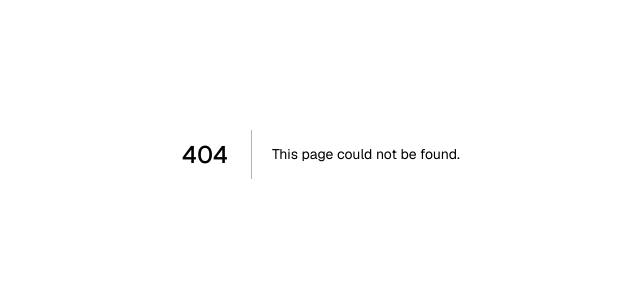
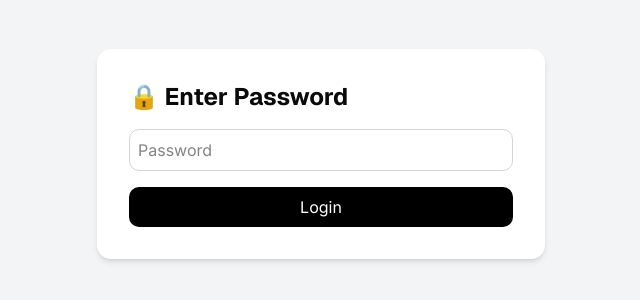
Before and after one commit to AlexanderBarr/alexbarrdotcom, a Next.js app: page /login in a window 1280 px wide. Before the commit this address had no page. Shown: the part 246-546 px from the top of the page, without its empty margins (319-959 px from the left). Built offline with nearby package versions, Linux system fonts and the light colour scheme.

Commit message:
middleware login for dev

```diff
--- /dev/null
+++ b/src/app/login/page.tsx
@@ -0,0 +1,50 @@
+"use client";
+
+import { useState } from "react";
+import { useRouter } from "next/navigation"; // ✅ App Router version
+
+export default function LoginPage() {
+  const [password, setPassword] = useState("");
+  const [error, setError] = useState("");
+  const router = useRouter(); // ✅ correct usage for App Router
+
+  const handleLogin = async () => {
+    console.log('h')
+    const res = await fetch("/api/login", {
+      method: "POST",
+      headers: {
+        "Content-Type": "application/json",
+      },
+      body: JSON.stringify({ password }),
+    });
+
+    if (res.ok) {
+      console.log('correct')
+      router.push("/"); // ✅ redirect after login
+    } else {
+      setError("Incorrect password");
+    }
+  };
+
+  return (
+    <div className="flex min-h-screen flex-col items-center justify-center bg-gray-100 p-4">
+      <div className="rounded-xl bg-white p-8 shadow-md w-full max-w-md">
+        <h1 className="text-2xl font-bold mb-4">🔒 Enter Password</h1>
+        <input
+          type="password"
+          value={password}
+          onChange={(e) => setPassword(e.target.value)}
+          placeholder="Password"
+          className="w-full border border-gray-300 rounded-lg p-2 mb-4"
+        />
+        {error && <p className="text-red-500 mb-2">{error}</p>}
+        <button
+          onClick={handleLogin}
+          className="w-full bg-black text-white rounded-lg p-2 hover:bg-gray-800"
+        >
+          Login
+        </button>
+      </div>
+    </div>
+  );
+}
--- /dev/null
+++ b/src/pages/api/login.tsx
@@ -0,0 +1,26 @@
+import type { NextApiRequest, NextApiResponse } from "next";
+import { serialize } from "cookie";
+
+interface LoginRequestBody {
+  password: string;
+}
+
+export default function handler(req: NextApiRequest, res: NextApiResponse) {
+  const { password }: LoginRequestBody = req.body as LoginRequestBody;
+  // const correctPassword = "supersecret";
+  const correctPassword = process.env.DEV_SITE_PASSWORD ?? "supersecret";
+
+  if (password === correctPassword) {
+    const cookie: string = serialize("auth", "true", {
+      path: "/",
+      httpOnly: true,
+      maxAge: 60 * 60 * 24,
+    });
+
+
+    res.setHeader("Set-Cookie", cookie);
+    return res.status(200).json({ ok: true });
+  }
+
+  return res.status(401).json({ error: "Unauthorized" });
+}
```
